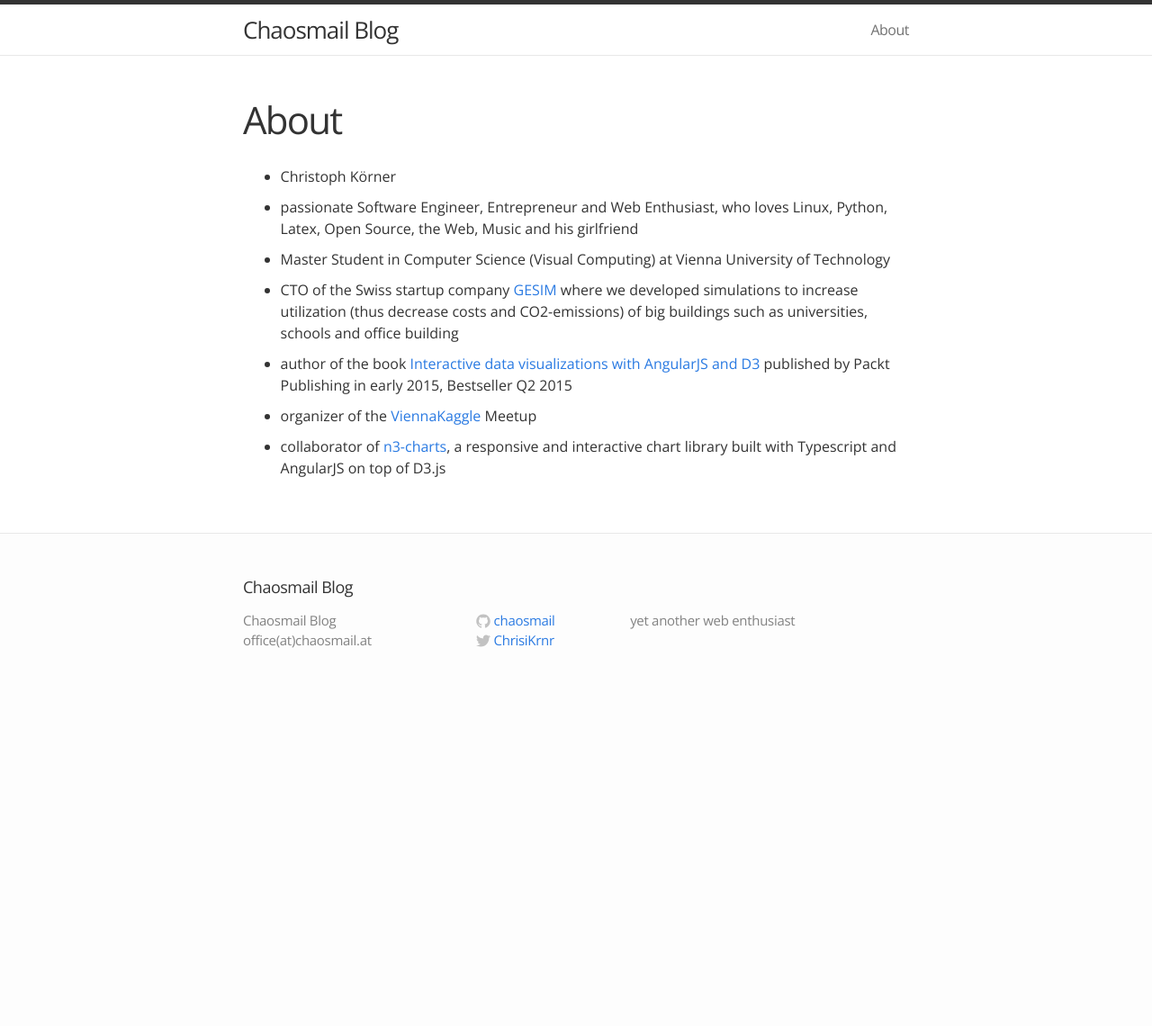
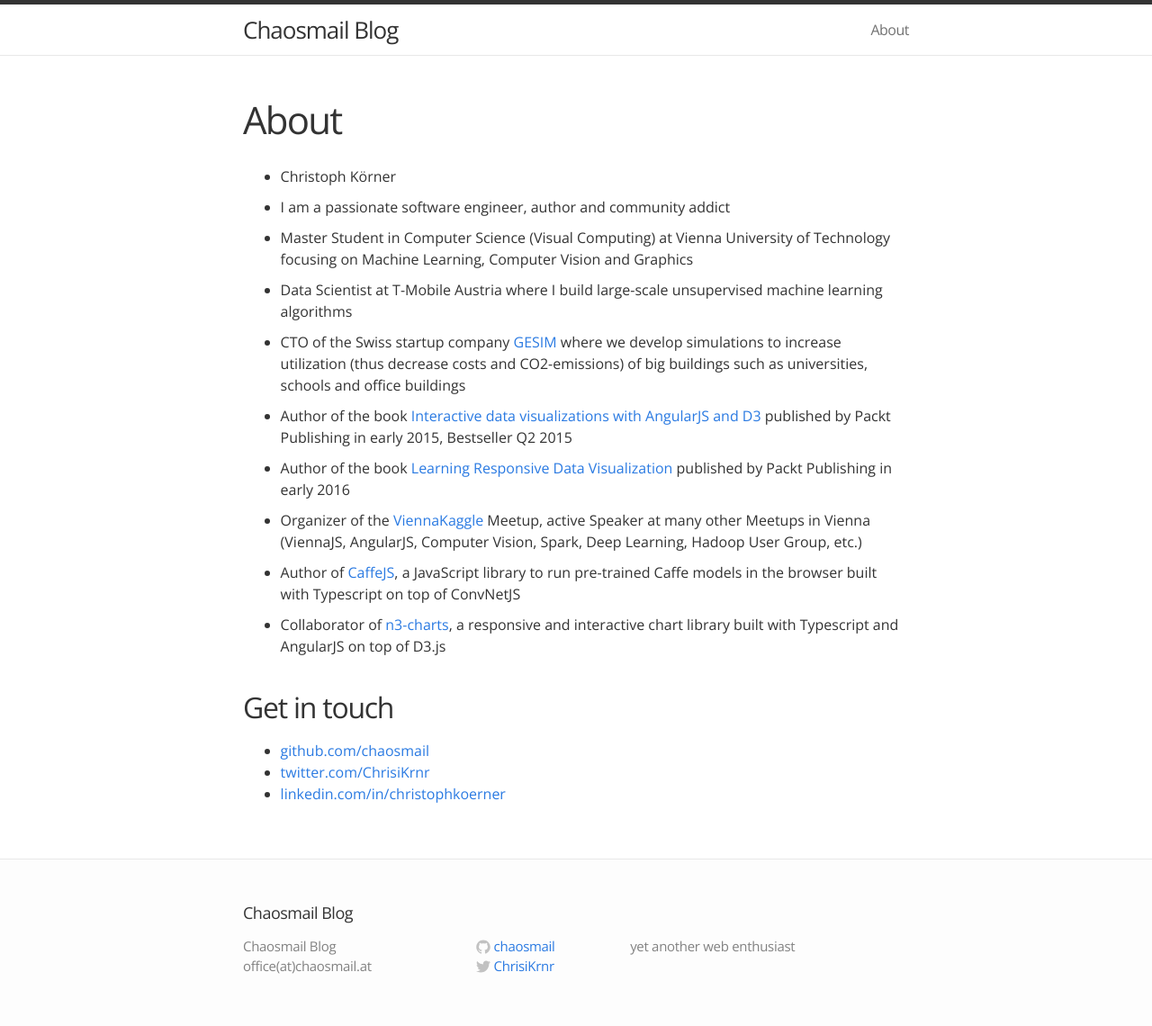
Before and after one commit to chaosmail/chaosmail.github.com, a Jekyll site: the page built from about.md, in a window 1280 px wide. Shown: the whole page at 90% size. Built offline with Jekyll 4.4.1, drawn with Linux system fonts in a browser that asks for light colours; nearby versions of some CDN libraries; before the commit the page ends 900 px from its top, so only the background shows below that.

Commit message:
Fixed about section

```diff
--- a/about.md
+++ b/about.md
@@ -6,14 +6,26 @@
 
 * Christoph Körner
 
-* passionate Software Engineer, Entrepreneur and Web Enthusiast, who loves Linux, Python, Latex, Open Source, the Web, Music and his girlfriend
+* I am a passionate software engineer, author and community addict
 
-* Master Student in Computer Science (Visual Computing) at Vienna University of Technology
+* Master Student in Computer Science (Visual Computing) at Vienna University of Technology focusing on Machine Learning, Computer Vision and Graphics
 
-* CTO of the Swiss startup company [GESIM](http://gesim.ch) where we developed simulations to increase utilization (thus decrease costs and CO2-emissions) of big buildings such as universities, schools and office building
+* Data Scientist at T-Mobile Austria where I build large-scale unsupervised machine learning algorithms
 
-* author of the book [Interactive data visualizations with AngularJS and D3](https://www.packtpub.com/web-development/data-visualization-d3-and-angularjs) published by Packt Publishing in early 2015, Bestseller Q2 2015
+* CTO of the Swiss startup company [GESIM](http://gesim.ch) where we develop simulations to increase utilization (thus decrease costs and CO2-emissions) of big buildings such as universities, schools and office buildings
 
-* organizer of the [ViennaKaggle](http://viennakaggle.github.io/) Meetup
+* Author of the book [Interactive data visualizations with AngularJS and D3](https://www.packtpub.com/web-development/data-visualization-d3-and-angularjs) published by Packt Publishing in early 2015, Bestseller Q2 2015
 
-* collaborator of [n3-charts](https://github.com/n3-charts/line-chart), a responsive and interactive chart library built with Typescript and AngularJS on top of D3.js
+* Author of the book [Learning Responsive Data Visualization](https://www.amazon.com/Learning-Responsive-Visualization-Christoph-Korner/dp/178588378X/) published by Packt Publishing in early 2016
+
+* Organizer of the [ViennaKaggle](http://viennakaggle.github.io/) Meetup, active Speaker at many other Meetups in Vienna (ViennaJS, AngularJS, Computer Vision, Spark, Deep Learning, Hadoop User Group, etc.)
+
+* Author of [CaffeJS](https://github.com/chaosmail/caffejs), a JavaScript library to run pre-trained Caffe models in the browser built with Typescript on top of ConvNetJS
+
+* Collaborator of [n3-charts](https://github.com/n3-charts/line-chart), a responsive and interactive chart library built with Typescript and AngularJS on top of D3.js
+
+## Get in touch
+
+* [github.com/chaosmail](https://github.com/chaosmail)
+* [twitter.com/ChrisiKrnr](https://twitter.com/ChrisiKrnr)
+* [linkedin.com/in/christophkoerner](https://www.linkedin.com/in/christophkoerner)
```
